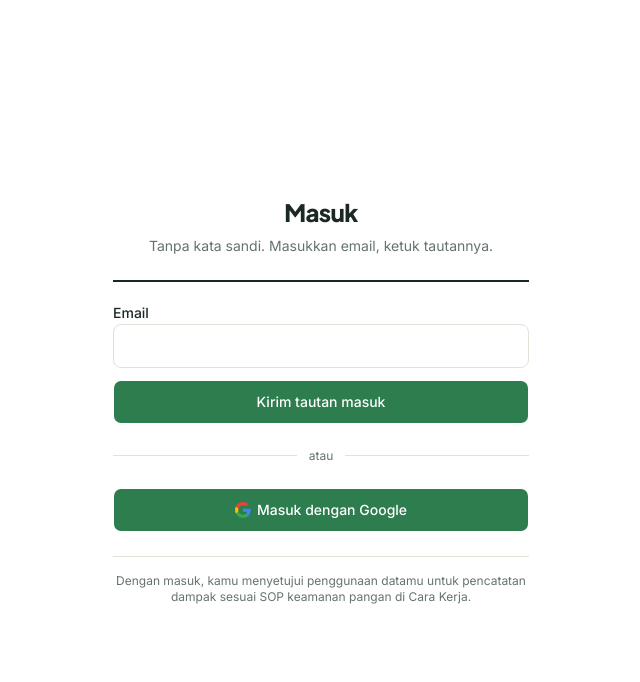
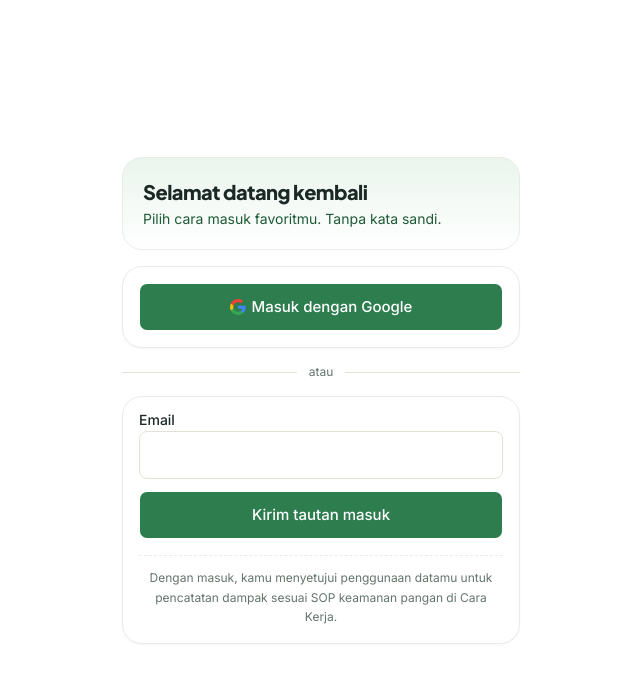
Before and after one commit to yayayapluto/Seporsi-Terakhir, a Next.js app: page /masuk in a window 1280 px wide. Shown: the top 682 px of the page, without its empty margins (319-959 px from the left). Built offline with nearby package versions, Linux system fonts and the light colour scheme; no server answers.

Commit message:
feat(masuk): redesign Siera, Google primer, hero tanpa eyebrow

```diff
--- a/src/app/(public)/masuk/email-sign-in.tsx
+++ b/src/app/(public)/masuk/email-sign-in.tsx
@@ -58,7 +58,7 @@ function SentState({
 
   return (
     <div className="flex flex-col gap-3">
-      <p className="flex items-start gap-2 rounded-lg border border-primary/30 bg-primary/5 px-4 py-3 text-sm">
+      <p className="flex items-start gap-2 rounded-2xl border border-primary/30 bg-primary/5 px-4 py-3 text-sm">
         <MailCheck className="mt-0.5 size-4 shrink-0 text-primary" aria-hidden />
         <span>
           Tautan masuk terkirim ke <strong>{email}</strong>. Buka email lalu ketuk tautannya.
@@ -76,7 +76,7 @@ function SentState({
       <Button
         type="button"
         disabled={sending || cooldown > 0}
-        className="min-h-11 w-full"
+        className="min-h-12 w-full"
         onClick={handleResend}
       >
         {sending ? (
@@ -151,7 +151,7 @@ export function EmailSignIn({ next }: { next?: string }) {
           aria-invalid={emailError ? true : undefined}
           aria-describedby={describedBy}
           {...register("email")}
-          className="min-h-11"
+          className="min-h-12"
         />
         {emailError && (
           <p
@@ -174,7 +174,7 @@ export function EmailSignIn({ next }: { next?: string }) {
           {formError}
         </p>
       )}
-      <Button type="submit" disabled={isSubmitting} className="min-h-11 w-full">
+      <Button type="submit" disabled={isSubmitting} className="min-h-12 w-full text-[15px]">
         {isSubmitting ? (
           <>
             <Spinner />
--- a/src/app/(public)/masuk/google-sign-in.tsx
+++ b/src/app/(public)/masuk/google-sign-in.tsx
@@ -63,7 +63,12 @@ export function GoogleSignIn({ next }: { next?: string }) {
 
   return (
     <div className="flex flex-col gap-2">
-      <Button type="button" onClick={signIn} disabled={busy} className="min-h-11 w-full">
+      <Button
+        type="button"
+        onClick={signIn}
+        disabled={busy}
+        className="min-h-12 w-full text-[15px]"
+      >
         <GoogleMark />
         {busy ? (
           <>
--- a/src/app/(public)/masuk/page.tsx
+++ b/src/app/(public)/masuk/page.tsx
@@ -1,4 +1,6 @@
+import { CircleAlert } from "lucide-react";
 import { Suspense } from "react";
+import { SieraCard } from "@/components/siera";
 import { EmailSignIn } from "./email-sign-in";
 import { GoogleSignIn } from "./google-sign-in";
 
@@ -9,34 +11,39 @@ async function MasukContent({
 }) {
   const { next, error } = await searchParams;
   return (
-    <div className="mx-auto flex w-full max-w-md flex-1 flex-col justify-center gap-6 px-4 py-10">
-      <div className="flex flex-col gap-2 border-b-2 border-foreground pb-6 text-center">
-        <h1 className="text-2xl font-extrabold tracking-tight">Masuk</h1>
-        <p className="text-sm text-muted-foreground">
-          Tanpa kata sandi. Masukkan email, ketuk tautannya.
-        </p>
+    <div className="mx-auto flex w-full max-w-[430px] flex-1 flex-col justify-center gap-4 px-4 py-10">
+      <div className="flex flex-col gap-1 rounded-[20px] border border-[#E8ECE9] bg-gradient-to-b from-[#EAF5ED] to-white p-5">
+        <h1 className="text-xl leading-snug font-extrabold tracking-tight text-[#1C2826]">
+          Selamat datang kembali
+        </h1>
+        <p className="text-sm text-[#1E5A36]">Pilih cara masuk favoritmu. Tanpa kata sandi.</p>
       </div>
       {(error === "oauth" || error === "magic-link") && (
         <p
           role="alert"
-          className="rounded-md border border-destructive/30 bg-destructive/10 px-4 py-3 text-sm font-medium text-destructive"
+          className="flex items-start gap-2 rounded-2xl border border-[#F3C2C2] bg-[#FDECEC] px-4 py-3 text-sm font-semibold text-[#BA1A1A]"
         >
+          <CircleAlert className="mt-0.5 size-5 shrink-0" aria-hidden />
           {error === "oauth"
             ? "Login Google gagal. Silakan coba lagi."
             : "Tautan tidak valid atau kedaluwarsa. Minta tautan baru di bawah."}
         </p>
       )}
-      <EmailSignIn next={next} />
+      <SieraCard className="p-4">
+        <GoogleSignIn next={next} />
+      </SieraCard>
       <div className="flex items-center gap-3 text-xs text-muted-foreground" aria-hidden="true">
         <span className="h-px flex-1 bg-border" />
         atau
         <span className="h-px flex-1 bg-border" />
       </div>
-      <GoogleSignIn next={next} />
-      <p className="border-t pt-4 text-center text-xs text-muted-foreground">
-        Dengan masuk, kamu menyetujui penggunaan datamu untuk pencatatan dampak sesuai SOP keamanan
-        pangan di Cara Kerja.
-      </p>
+      <SieraCard className="flex flex-col gap-4 p-4">
+        <EmailSignIn next={next} />
+        <p className="border-t border-dashed border-[#E8ECE9] pt-3 text-center text-[12px] leading-relaxed text-[#64746B]">
+          Dengan masuk, kamu menyetujui penggunaan datamu untuk pencatatan dampak sesuai SOP
+          keamanan pangan di Cara Kerja.
+        </p>
+      </SieraCard>
     </div>
   );
 }
```
